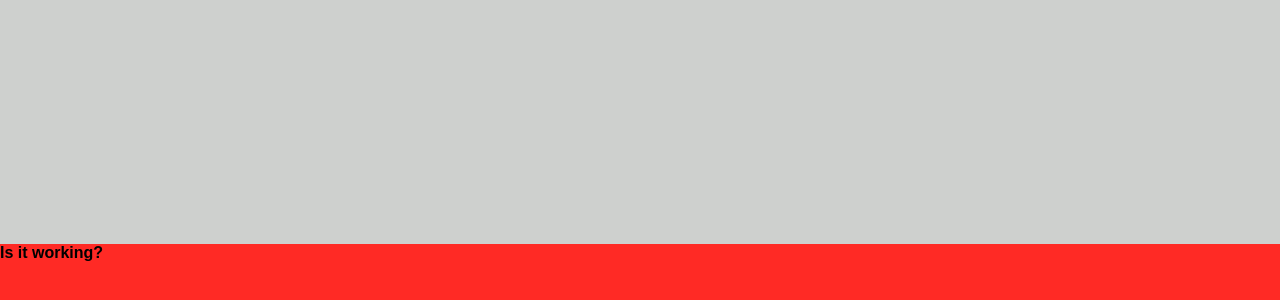
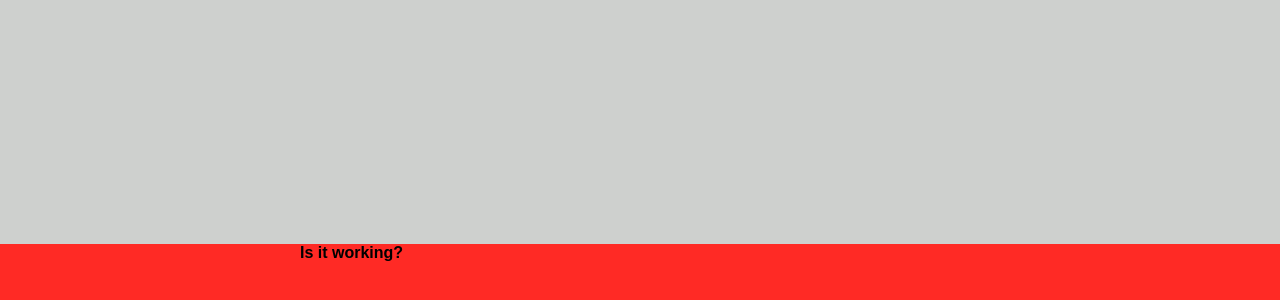
Before and after one commit to mitchdecastro/anatomy, a plain HTML site: page index.html in a window 1280 px wide. Shown: the part 756-1056 px from the top of the page. Drawn offline with Linux system fonts and the light colour scheme.

Commit message:
margin left word div

```diff
--- a/css/style.css
+++ b/css/style.css
@@ -464,6 +464,6 @@ Black: #1E1E1E;
 
 .word {
   font-weight: 600;
-  text-align: center;
+  margin-left: 300px;
   float: left;
 }
```
